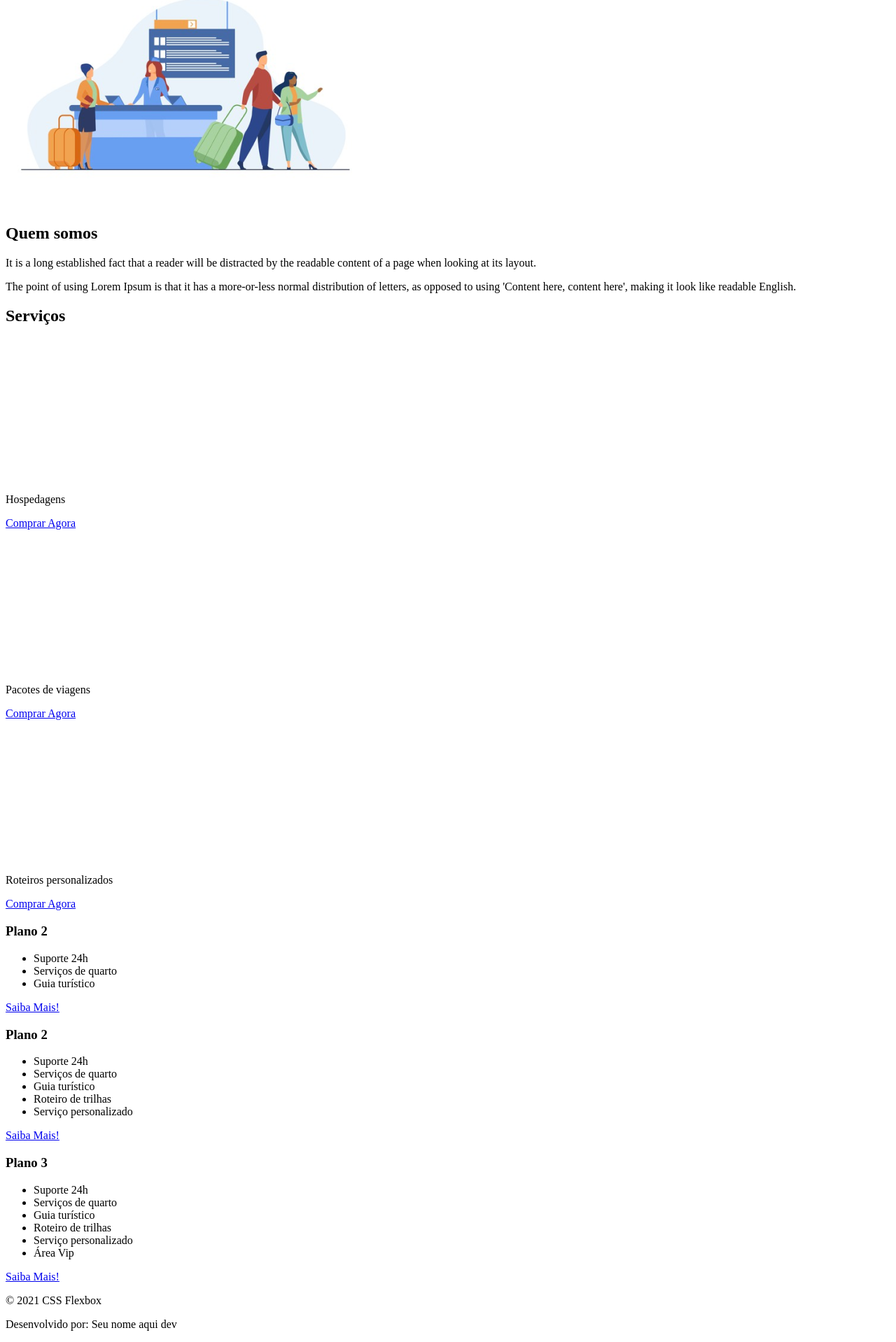
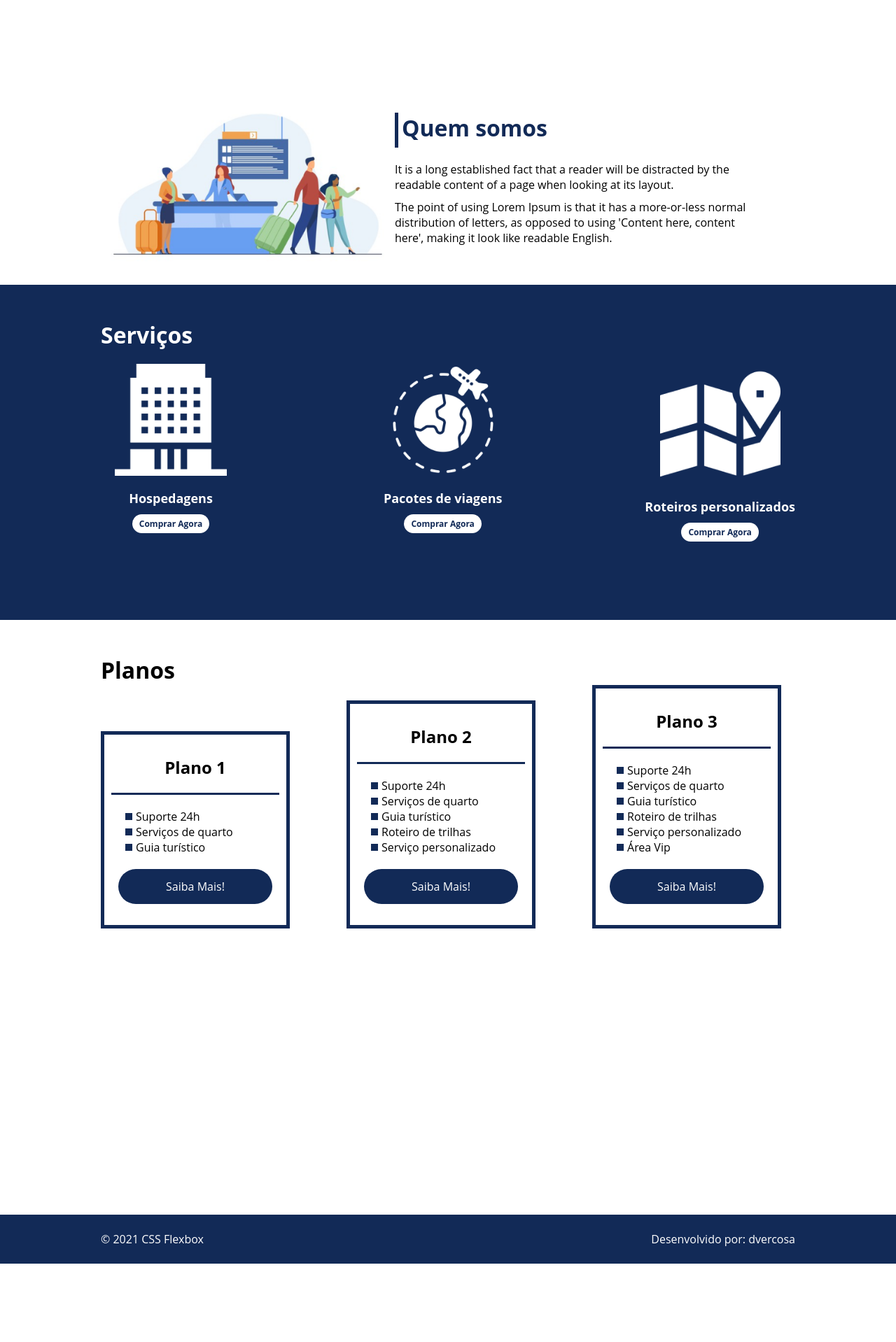
Before and after one commit to dvercosa/project-flexbox-dio, a plain HTML site: page flex-projeto/index.html in a window 1280 px wide. Shown: the part 784-2702 px from the top of the page at 70% size. After the commit the page ends 2590 px from the top, so only its background shows below. Drawn offline with Linux system fonts and the light colour scheme.

Commit message:
chore:adjust style

```diff
--- a/flex-projeto/index.html
+++ b/flex-projeto/index.html
@@ -8,19 +8,21 @@
 </head>
 <body>
     <header>
-        <h1>FlexTurismos</h1>
-        <ul>
+        <div class="flex-container menu">
+            <div><h1>FlexTurismos</h1></div>
+            <ul class="list-items">
                 <li><a href="#quem-somos">Quem Somos</a></li>
                 <li><a href="#servicos">Serviços</a></li>
                 <li><a href="#planos">Planos</a></li>
             </ul>
+        </div>
     </header>
 
-    <div>
-        <div>
+    <div class="flex-container apresentacao">
+        <div class="texto-apresentacao">
             <h1>Flex <br>Turismos</h1>
             <p>O melhor serviço para você!</p>
-            <a href="">Saiba Mais!</a>
+            <a href="" class="btn">Saiba Mais!</a>
         </div>
 
         <div>
@@ -28,37 +30,39 @@
         </div>
     </div>
 
-    <div>
-        <div>
-            <img src="./images/1-quem-somos.png" alt="balcão de atendimento">
-        </div>
-
+    <div class="flex-container" id="quem-somos">
         <div>
             <h2>Quem somos</h2>
             <p>It is a long established fact that a reader will be distracted by the readable content of a page when looking at its layout. </p>
             <p>The point of using Lorem Ipsum is that it has a more-or-less normal distribution of letters, as opposed to using 'Content here, content here', making it look like readable English.</p>
         </div>
+
+        <div>
+            <img src="./images/1-quem-somos.png" alt="balcão de atendimento">
         </div>
 
-    <div>
+    </div>
+
+    <div class="container-externo">
+        <div class="flex-container" id="servicos">
             <div>
                 <h2>Serviços</h2>
             </div>
 
-        <div>
-            <div>
+            <div class="list-servicos">
+                <div class="item-servico">
                     <div><img src="./images/icon-2.png" alt="hospedagens"></div>
                     <p>Hospedagens</p>
                     <a href="#">Comprar Agora</a>
                 </div>
 
-            <div>
+                <div class="item-servico">
                 <div><img src="./images/icon-1.png" alt="pacote de viagens"></div>
                 <p>Pacotes de viagens</p>
                 <a href="#">Comprar Agora</a>
                 </div>
 
-            <div>
+                <div class="item-servico">
                     <div><img src="./images/icon-3.png" alt="roteiros personalizados"></div>
                     <p>Roteiros personalizados</p>
                     <a href="#">Comprar Agora</a>
@@ -66,20 +70,24 @@
 
             </div>
         </div>
+    </div>
 
-    <div>
+    <div class="flex-container" id="planos">
 
-        <div>
-            <h3>Plano 2</h3>
+        <div><h2>Planos</h2></div>
+
+        <div class="list-planos">
+            <div class="item-plano">
+                <h3>Plano 1</h3>
                 <ul>
                     <li>Suporte 24h</li>
                     <li>Serviços de quarto</li>
                     <li>Guia turístico</li>
                 </ul>
-            <a href="#">Saiba Mais!</a>
+                <a href="#" class="btn">Saiba Mais!</a>
             </div>
 
-        <div>
+            <div class="item-plano">
                 <h3>Plano 2</h3>
                 <ul>
                     <li>Suporte 24h</li>
@@ -88,10 +96,10 @@
                     <li>Roteiro de trilhas</li>
                     <li>Serviço personalizado</li>
                 </ul>
-            <a href="#">Saiba Mais!</a>
+                <a href="#" class="btn">Saiba Mais!</a>
             </div>
 
-        <div>
+            <div class="item-plano">
                 <h3>Plano 3</h3>
                 <ul>
                     <li>Suporte 24h</li>
@@ -101,13 +109,16 @@
                     <li>Serviço personalizado</li>
                     <li>Área Vip</li>
                 </ul>
-            <a href="#">Saiba Mais!</a>
+                <a href="#" class="btn">Saiba Mais!</a>
+            </div>
         </div>
     </div>
 
     <footer>
+        <div class="flex-container footer">
             <p>&copy; 2021 CSS Flexbox</p>
-        <p>Desenvolvido por: Seu nome aqui dev</p>
+            <p>Desenvolvido por: dvercosa</p>
+        </div>
     </footer>
 </body>
 </html>
--- a/flex-projeto/style.css
+++ b/flex-projeto/style.css
@@ -0,0 +1,291 @@
+*{
+    margin: 0;
+    padding: 0;
+    font-family: 'Open Sans', 'sans-serif';
+}
+
+ul{
+    list-style: none;
+    margin: 0;
+    padding: 0;
+}
+
+ul li a{
+    text-decoration: none;
+}
+
+div img{
+    display: block;
+    width: 100%;
+}
+
+.flex-container{
+    display: flex;
+    max-width: 992px;
+    margin: auto;
+    width: 100%;
+    min-width: 320px;
+}
+
+header{
+    background-color: #122A57;
+    height: 100px;
+    display: flex;
+    align-items: center;
+    color: #fff;
+}
+
+header .list-items{
+    display: flex;
+    max-width: 260px;
+    width: 100%;
+    justify-content: space-between;
+    align-items: center;
+}
+
+.list-items li a{
+    color: #fff;
+}
+
+header .menu{
+    justify-content: space-between;
+}
+
+.apresentacao{
+    height: 100vh;
+    align-items: center;
+    justify-content: space-between;
+}
+
+.apresentacao .texto-apresentacao{
+    min-width: 200px;
+}
+
+.texto-apresentacao h1{
+    color: #122A57;
+    font-size: 48px;
+    margin-bottom: 10px;
+}
+
+.btn{
+    background-color: #122A57;
+    color: #fff;
+    text-align: center;
+    border-radius: 30px;
+    width: 220px;
+    display: block;
+    text-decoration: none;
+    height: 50px;
+    line-height: 50px;
+    margin-top: 10px;
+    margin-bottom: 10px;
+}
+
+#quem-somos{
+    flex-direction: row-reverse;
+    align-items: center;
+    justify-content: space-between;
+}
+
+#quem-somos h2{
+    font-size: 32px;
+    color: #122A57;
+    display: flex;
+    margin-bottom: 20px;
+}
+
+#quem-somos h2::before{
+    content: "";
+    height: 50px;
+    width: 5px;
+    margin-right: 5px;
+    background-color: #122A57;
+    position: relative;
+}
+
+#quem-somos p{
+    margin-bottom: 10px;
+    width: 90%;
+}
+
+#quem-somos img{
+    min-width: 420px;
+}
+
+.container-externo{
+    background-color: #122A57;
+    width: 100%;
+}
+
+#servicos{
+    flex-direction: column;
+    padding-top: 50px;
+    padding-bottom: 100px;
+}
+
+#servicos h2{
+    color: #fff;
+    font-size: 32px;
+    margin-bottom: 20px;
+}
+
+.list-servicos{
+    display: flex;
+    justify-content: space-between;
+}
+
+.list-servicos .item-servico{
+    text-align: center;
+}
+
+.item-servico a{
+    width: 220px;
+    background-color: #fff;
+    border-radius: 30px;
+    height: 50px;
+    text-align: center;
+    margin-top: 20px;
+    line-height: 50px;
+    padding: 5px 10px;
+    color: #122A57;
+    font-size: 12px;
+    text-decoration: none;
+    font-weight: 700;
+}
+
+.item-servico p{
+    font-weight: 700;
+    font-size: 18px;
+    color: #fff;
+    margin-top: 20px;
+}
+
+.item-servico img{
+    width: 80%;
+    margin: auto;
+}
+
+#planos{
+    flex-direction: column;
+    min-height: 100vh;
+    padding-top: 50px;
+}
+
+#planos h2{
+    font-size: 32px;
+}
+
+.list-planos{
+    display: flex;
+    align-items: flex-end;
+    justify-content: space-between;
+}
+
+.item-plano{
+    flex: 1;
+    border: 5px solid #122A57;
+    margin-right: 20px;
+    padding: 10px;
+    max-width: 240px;
+}
+
+.item-plano .btn{
+    margin: auto;
+    margin-bottom: 20px;
+}
+
+.item-plano h3{
+    font-size: 24px;
+    display: flex;
+    flex-direction: column;
+    text-align: center;
+    margin-top: 20px;
+}
+
+.item-plano h3::after{
+    content: "";
+    background-color: #122A57;
+    width: 100%;
+    height: 3px;
+    margin-top: 20px;
+    margin-bottom: 10px;
+}
+
+.item-plano ul{
+    padding: 10px 20px;
+    display: flex;
+    flex-direction: column;
+    margin-bottom: 10px;
+}
+
+.item-plano ul li{
+    display: flex;
+    flex-wrap: nowrap;
+    align-items: center;
+}
+
+.item-plano ul li::before{
+    content: "";
+    width: 10px;
+    height: 10px;
+    background-color: #122A57;
+    margin-right: 5px;
+}
+
+footer{
+    background-color: #122A57;
+    height: 70px;
+    display: flex;
+    align-items: center;
+}
+
+footer .footer{
+    justify-content: space-between;
+    color: #fff;
+}
+
+/* mobile */
+@media(max-width: 992px){
+    .flex-container{
+        flex-direction: column;
+    }
+
+    .apresentacao{
+        flex-direction: column-reverse;
+    }
+
+    .apresentacao .texto-apresentacao{
+        width: 100%;
+    }
+
+    #quem-somos{
+        flex-direction: column-reverse;
+    }
+
+    #quem-somos img{
+        min-width: 320px;
+        margin: auto;
+    }
+
+    .list-servicos{
+        flex-direction: column;
+    }
+
+    .item-servico img{
+        width: 50%;
+        margin: auto;
+    }
+
+    .list-planos{
+        flex-direction: column;
+        align-items: flex-start;
+        margin-bottom: 20px;
+    }
+
+    .list-planos .item-plano{
+        max-width: 90%;
+        margin: auto;
+        width: 100%;
+        margin-bottom: 20px;
+    }
+}
```
Lines whose indentation alone changed are shown as unchanged.
